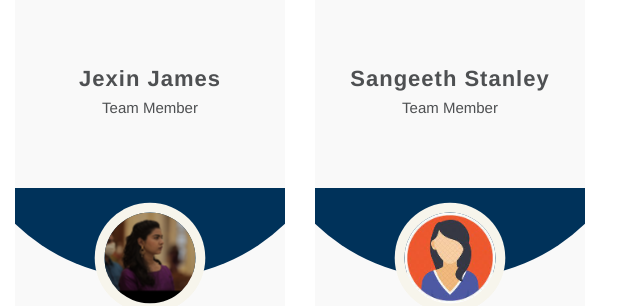
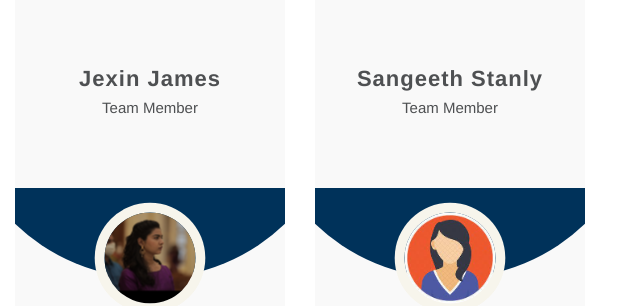
Before and after one commit to zorafalcon/Team-Fedora, a plain HTML site: page index.html in a window 1280 px wide. Shown: the part 232-538 px from the top of the page, 640-1280 px from the left. Drawn offline with nearby package versions, Linux system fonts and the light colour scheme.

Commit message:
Update index.html

```diff
--- a/index.html
+++ b/index.html
@@ -279,7 +279,7 @@
                                         <img src="sangi.jpg">
                                     </div>
                                     <div class="team-content">
-                                        <h3 class="title">Sangeeth Stanley</h3>
+                                        <h3 class="title">Sangeeth Stanly</h3>
                                         <span class="post">Team member</span>
                                     </div>
                                     <ul class="social">
```
